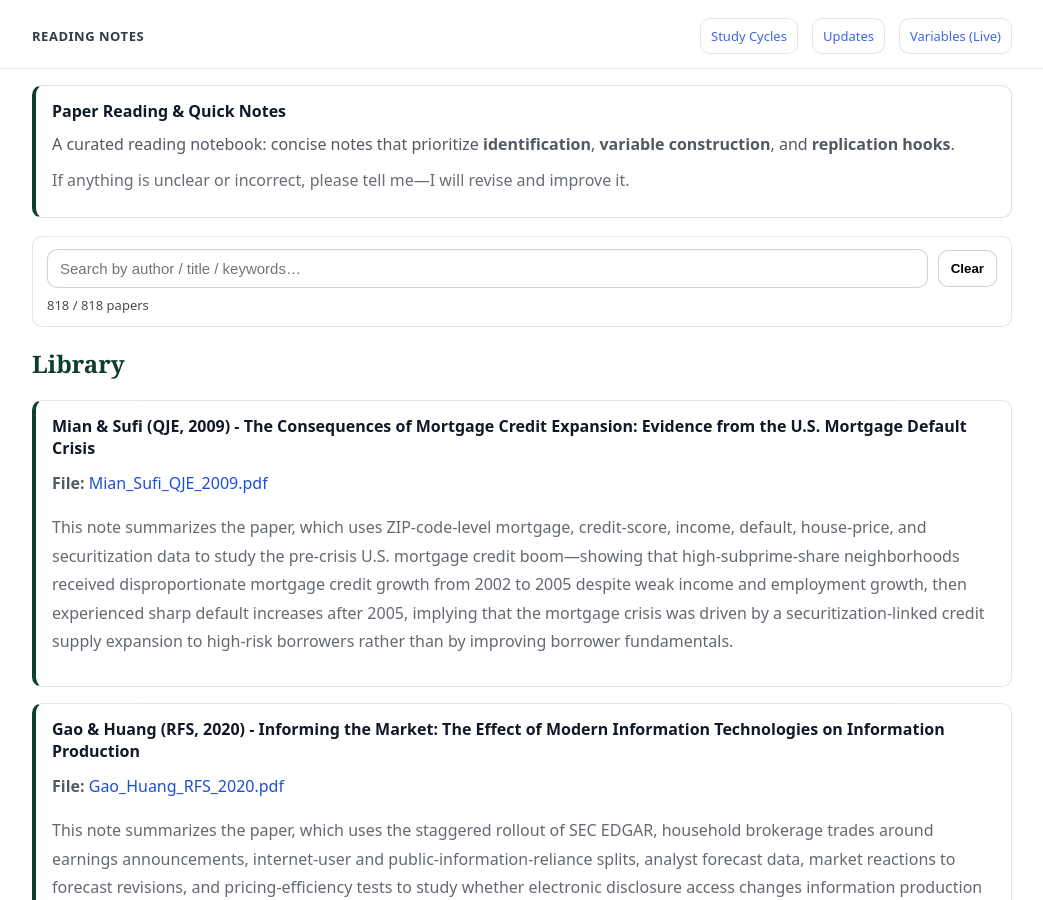
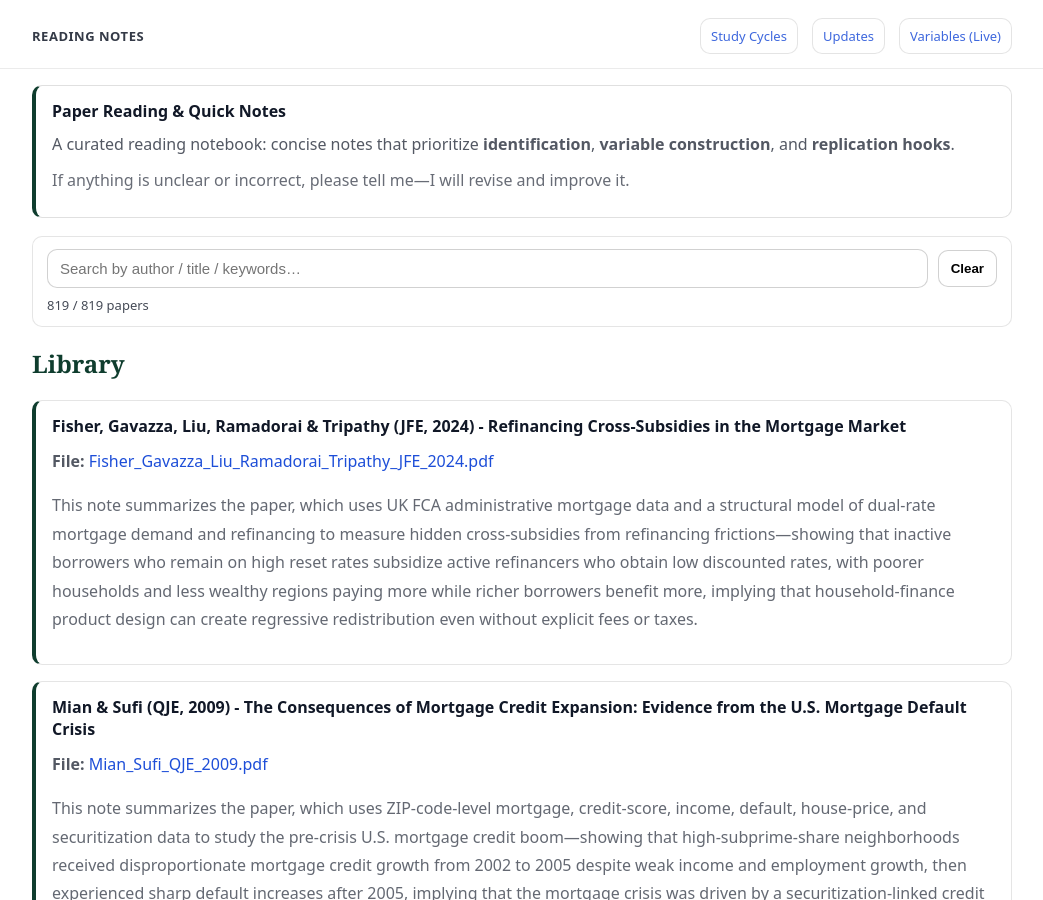
Before and after one commit to yaxinzn/study-archive, a Jekyll site: the page built from reading/index.md, in a window 1280 px wide and 900 px high. Shown: the whole window, without its empty margins (118-1161 px from the left). Built offline with Jekyll 4.4.1, drawn with Linux system fonts in a browser that asks for light colours.

Commit message:
Reading: add/update Fisher_Gavazza_Liu_Ramadorai_Tripathy_JFE_2024.pdf

```diff
--- a/_data/reading.yml
+++ b/_data/reading.yml
@@ -1,3 +1,7 @@
+- title: "Fisher, Gavazza, Liu, Ramadorai & Tripathy (JFE, 2024) - Refinancing Cross-Subsidies in the Mortgage Market"
+  file: "Fisher_Gavazza_Liu_Ramadorai_Tripathy_JFE_2024.pdf"
+  desc: "This note summarizes the paper, which uses UK FCA administrative mortgage data and a structural model of dual-rate mortgage demand and refinancing to measure hidden cross-subsidies from refinancing frictions—showing that inactive borrowers who remain on high reset rates subsidize active refinancers who obtain low discounted rates, with poorer households and less wealthy regions paying more while richer borrowers benefit more, implying that household-finance product design can create regressive redistribution even without explicit fees or taxes."
+
 - title: "Mian & Sufi (QJE, 2009) - The Consequences of Mortgage Credit Expansion: Evidence from the U.S. Mortgage Default Crisis"
   file: "Mian_Sufi_QJE_2009.pdf"
   desc: "This note summarizes the paper, which uses ZIP-code-level mortgage, credit-score, income, default, house-price, and securitization data to study the pre-crisis U.S. mortgage credit boom—showing that high-subprime-share neighborhoods received disproportionate mortgage credit growth from 2002 to 2005 despite weak income and employment growth, then experienced sharp default increases after 2005, implying that the mortgage crisis was driven by a securitization-linked credit supply expansion to high-risk borrowers rather than by improving borrower fundamentals. "
```
Also changed, not shown: 1 other file.
